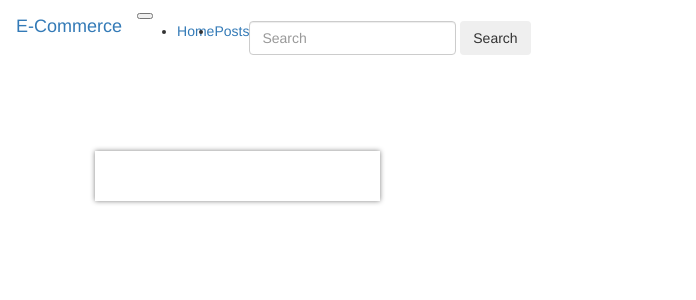
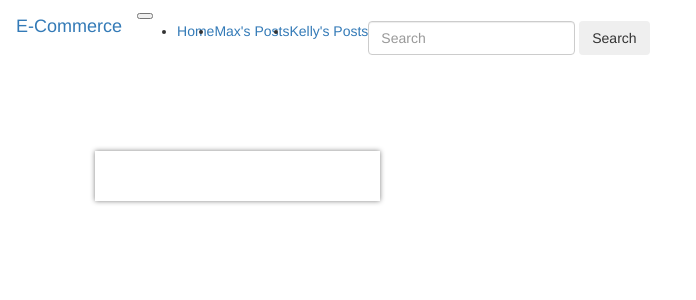
Before and after one commit to taratip/html-css-flask, a Python web app: template app/templates/posts.html in a window 1280 px wide. Shown: the top 300 px of the page, without its empty margins (0-696 px from the left). Run offline with Jinja, Linux system fonts and the light colour scheme; the template is opened without the code that fills it, so the values that code supplies are empty; some libraries are stand-ins or nearby versions.

Commit message:
Added parameter and url get, post methods for showing different profiles

```diff
--- a/app/templates/base.html
+++ b/app/templates/base.html
@@ -22,11 +22,26 @@
 
     <div class="collapse navbar-collapse" id="navbarSupportedContent">
       <ul class="navbar-nav mr-auto">
-        <li class="nav-item active">
+        {% if page != 'posts' %}
+          <li class="nav-item active">
+        {% else %}
+          <li class="nav-item">
+        {% endif %}
           <a class="nav-link" href="{{ url_for('index') }}">Home <span class="sr-only">(current)</span></a>
         </li>
-        <li class="nav-item">
-          <a class="nav-link" href="{{ url_for('posts') }}">Posts</a>
+        {% if page == 'posts' and name == 'Max' %}
+          <li class="nav-item active">
+        {% else %}
+          <li class="nav-item">
+        {% endif %}
+          <a class="nav-link" href="{{ url_for('posts', name='Max') }}">Max's Posts</a>
+        </li>
+        {% if page == 'posts' and name == 'Kelly' %}
+          <li class="nav-item active">
+        {% else %}
+          <li class="nav-item">
+        {% endif %}
+          <a class="nav-link" href="{{ url_for('posts', name='Kelly') }}">Kelly's Posts</a>
         </li>
       </ul>
       <form class="form-inline my-2 my-lg-0">
```
Also changed, not shown: app/routes.py (+3 -4 lines).
